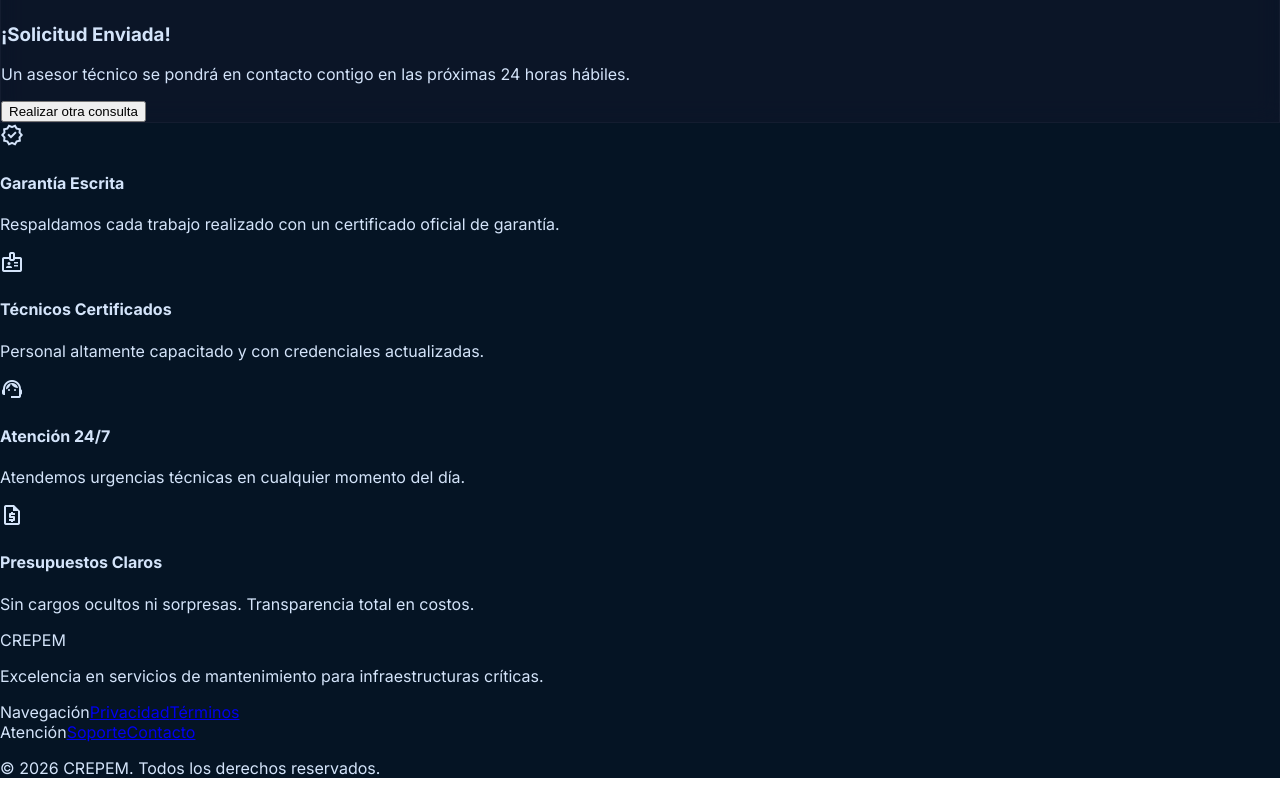
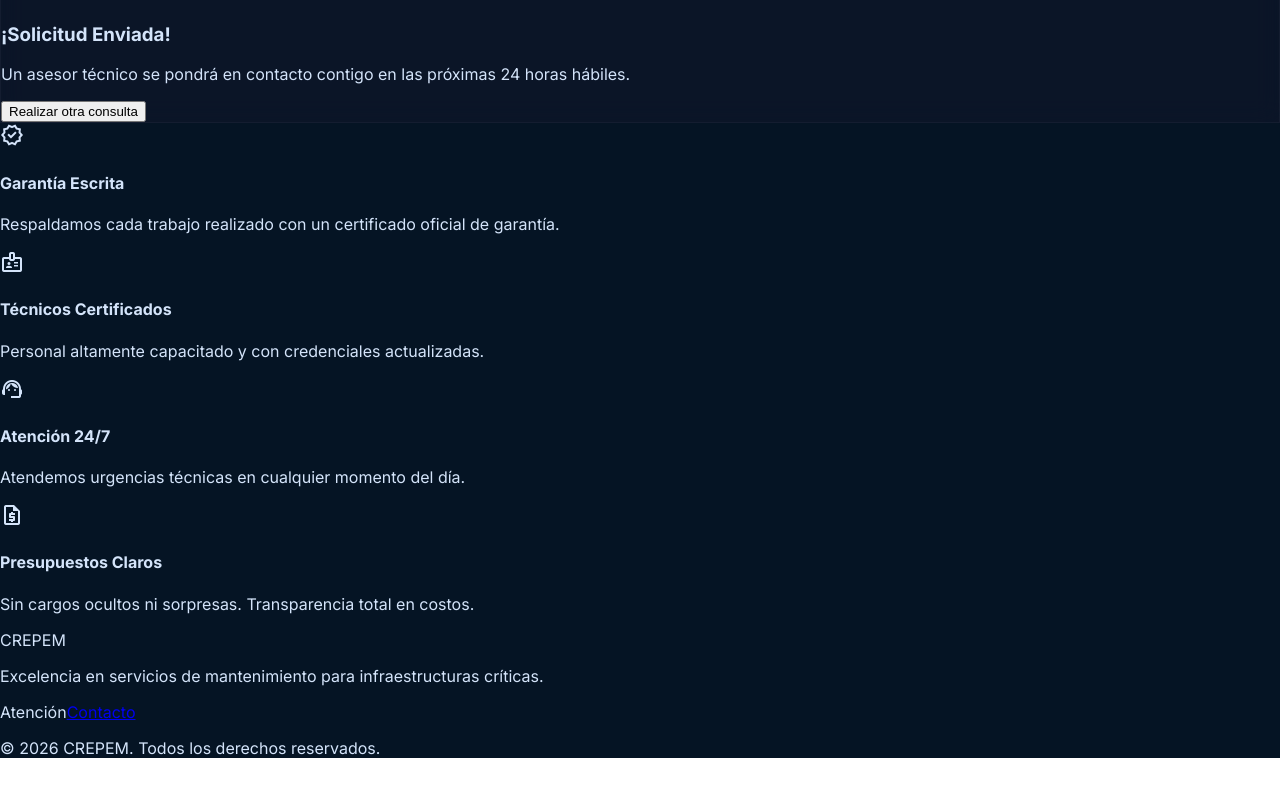
Before and after one commit to DulcePC/CREPEM, a Nuxt app: page / in a window 1280 px wide. Shown: the part 1910-2704 px from the top of the page. Built offline with nearby package versions, Linux system fonts and the light colour scheme.

Commit message:
:bug: Fix footer navigation removing usless links

```diff
--- a/app/layouts/default.vue
+++ b/app/layouts/default.vue
@@ -41,24 +41,19 @@
           <p class="font-body-md text-body-md text-on-surface-variant max-w-xs">Excelencia en servicios de mantenimiento para infraestructuras críticas.</p>
         </div>
         <div class="flex flex-wrap gap-8">
-          <div class="flex flex-col gap-2">
+          <!-- <div class="flex flex-col gap-2">
             <span class="font-label-sm text-label-sm text-on-surface-variant uppercase tracking-widest">Navegación</span>
             <a class="font-label-sm text-label-sm text-on-surface-variant hover:text-primary transition-colors" href="#">Privacidad</a>
             <a class="font-label-sm text-label-sm text-on-surface-variant hover:text-primary transition-colors" href="#">Términos</a>
-          </div>
+          </div> -->
           <div class="flex flex-col gap-2">
             <span class="font-label-sm text-label-sm text-on-surface-variant uppercase tracking-widest">Atención</span>
-            <a class="font-label-sm text-label-sm text-on-surface-variant hover:text-primary transition-colors" href="#">Soporte</a>
-            <a class="font-label-sm text-label-sm text-on-surface-variant hover:text-primary transition-colors" href="#">Contacto</a>
+            <a class="font-label-sm text-label-sm text-on-surface-variant hover:text-primary transition-colors" v-if="whatsappLink" :href="whatsappLink">Contacto</a>
           </div>
         </div>
       </div>
       <div class="flex flex-col md:flex-row justify-between items-center gap-4 py-4">
         <p class="font-label-sm text-label-sm text-on-surface-variant opacity-80 hover:opacity-100 transition-opacity">© {{ new Date().getFullYear() }} CREPEM. Todos los derechos reservados.</p>
-        <!-- <div class="flex gap-4">
-          <span class="material-symbols-outlined text-on-surface-variant cursor-pointer hover:text-primary transition-colors">language</span>
-          <span class="material-symbols-outlined text-on-surface-variant cursor-pointer hover:text-primary transition-colors">public</span>
-        </div> -->
       </div>
       </div>
     </footer>
```
